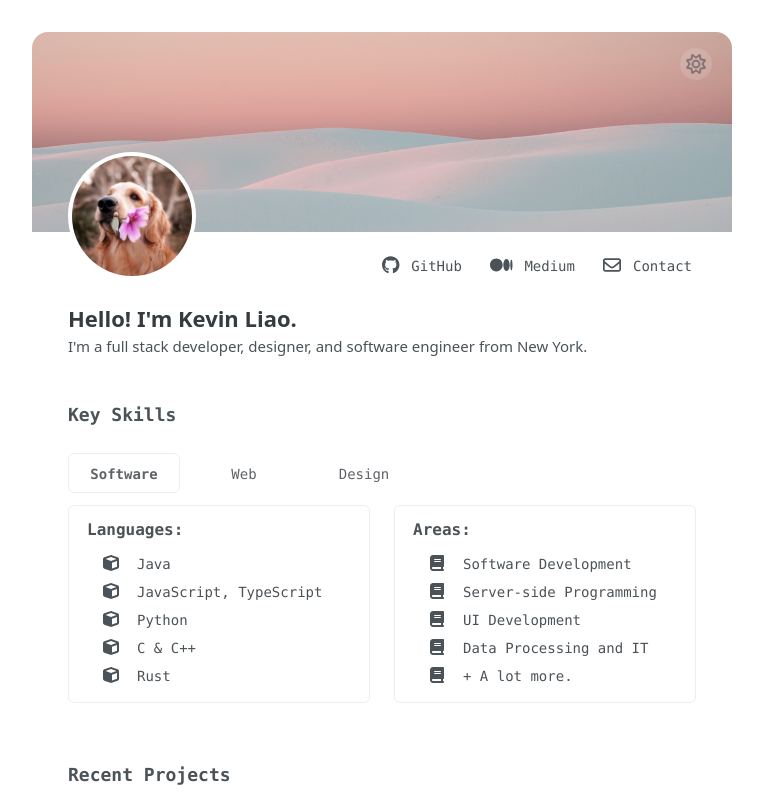
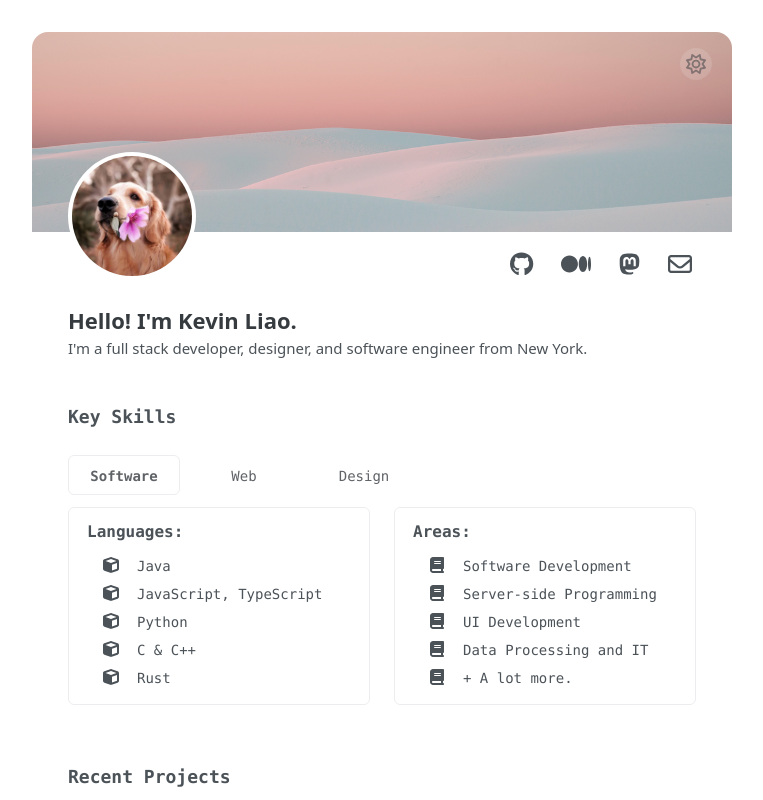
Before and after one commit to fvzy/zyy.sh, a Next.js app: page / in a window 1280 px wide. Shown: the top 800 px of the page, without its empty margins (258-1021 px from the left). Built offline with nearby package versions, Linux system fonts and the light colour scheme.

Commit message:
Link section changes + Mastodon

```diff
--- a/frames/Profile.tsx
+++ b/frames/Profile.tsx
@@ -3,7 +3,7 @@ import Image from "next/image";
 import profile from "../images/temp-pfp.jpg";
 
 import { FontAwesomeIcon } from "@fortawesome/react-fontawesome";
-import { faGithub, faMedium } from "@fortawesome/free-brands-svg-icons";
+import { faGithub, faMedium, faMastodon } from "@fortawesome/free-brands-svg-icons";
 import { faEnvelope } from "@fortawesome/free-regular-svg-icons";
 
 const Profile = () => {
@@ -17,18 +17,23 @@ const Profile = () => {
                     <Image src={profile} layout="fill" sizes="33vw" objectFit="cover" priority={true} alt="Profile Banner" />
                 </div>
             </div>
-            <div className="flex space-x-7 text-sub-light dark:text-sub-dark text-2xl md:text-lg self-end pr-1 pb-1 pt-4">
+            {/* md:text-lg */}
+            <div className="flex space-x-7 text-sub-light dark:text-sub-dark text-2xl self-end pr-1 pb-1 pt-4 md:pt-5">
                 <a aria-label="GitHub Link" className="flex items-center space-x-3" href="https://github.com/kevinMEH">
                     <FontAwesomeIcon icon={faGithub} className="md:pb-[2px]" />
-                    <p className="hidden font-mono font-medium text-sm md:block">GitHub</p>
+                    {/* <p className="hidden font-mono font-medium text-sm md:block">GitHub</p> */}
                 </a>
                 <a aria-label="Medium Link" className="flex items-center space-x-3" href="https://liaogg.medium.com">
                     <FontAwesomeIcon icon={faMedium} className="md:pb-[2px]" />
-                    <p className="hidden font-mono font-medium text-sm md:block">Medium</p>
+                    {/* <p className="hidden font-mono font-medium text-sm md:block">Medium</p> */}
+                </a>
+                <a aria-label="Mastodon Link" className="flex items-center space-x-3" href="https://mastodon.social/@kmeh" rel="me">
+                    <FontAwesomeIcon icon={faMastodon} className="md:pb-[2px]" />
+                    {/* <p className="hidden font-mono font-medium text-sm md:block">Mastodon</p> */}
                 </a>
                 <a aria-label="Email Link" className="flex items-center space-x-3" href="mailto:hello@liao.gg">
                     <FontAwesomeIcon icon={faEnvelope} className="md:pb-[2px]" />
-                    <p className="hidden font-mono font-medium text-sm md:block">Contact</p>
+                    {/* <p className="hidden font-mono font-medium text-sm md:block">Contact</p> */}
                 </a>
             </div>
         </div>
```
